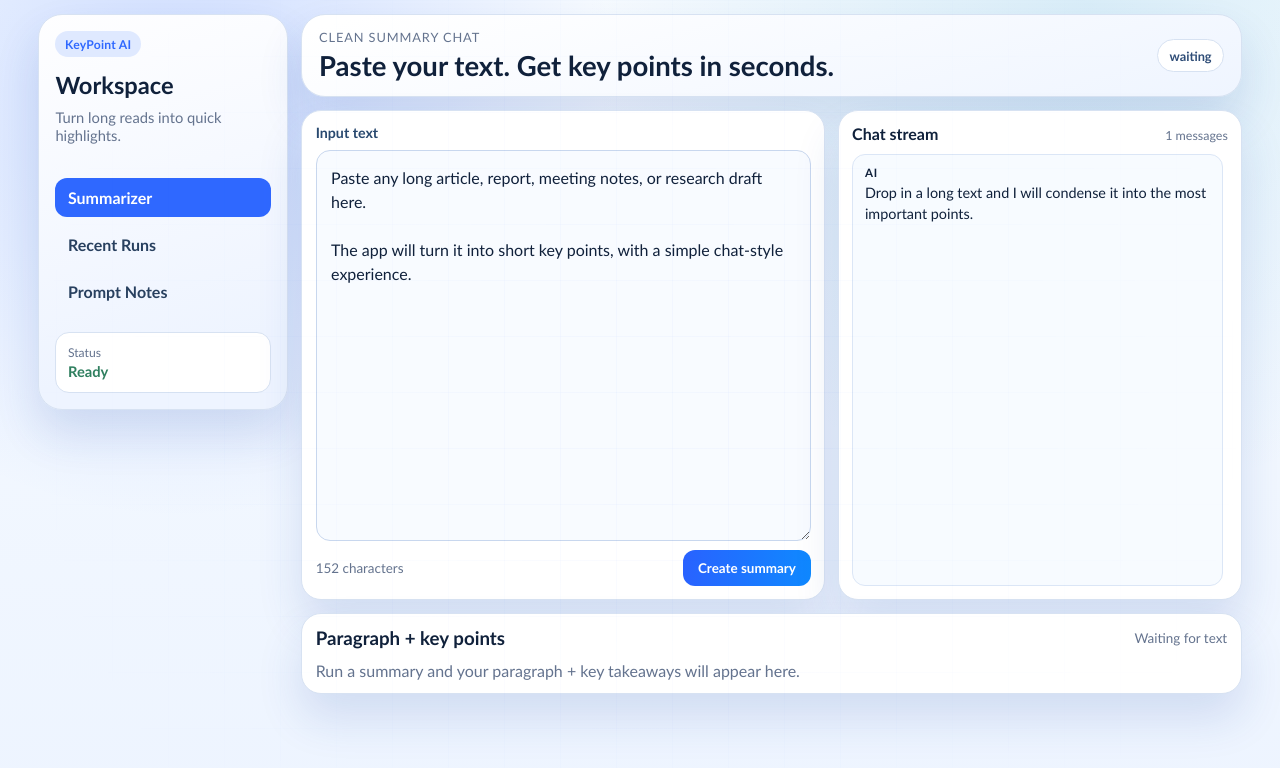
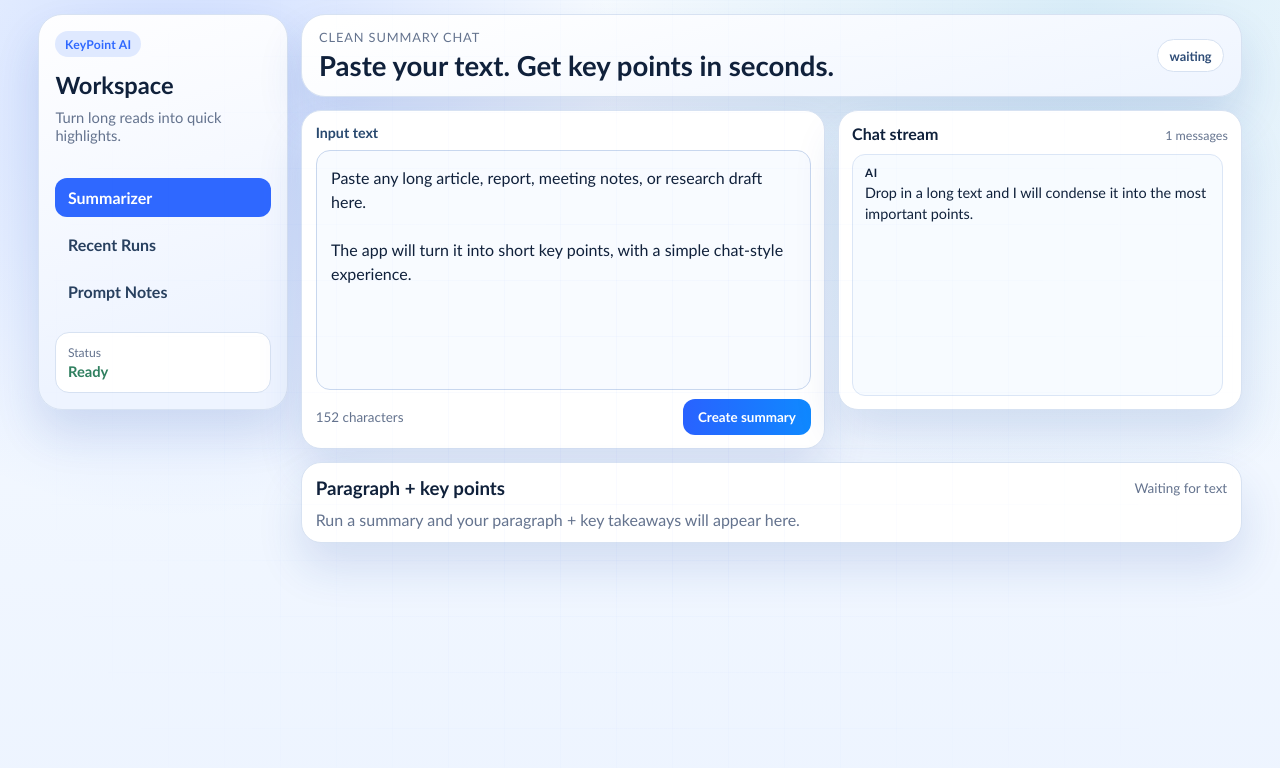
Before and after one commit to Cradky/Summarizing-Ai-, a Next.js app: page / in a window 1280 px wide. Shown: the top 768 px of the page. Built offline with nearby package versions, Linux system fonts and the light colour scheme.

Commit message:
Further reduce empty UI space in composer layout

```diff
--- a/src/app/globals.css
+++ b/src/app/globals.css
@@ -167,6 +167,7 @@ main {
     'composer conversation'
     'summary summary';
   gap: 0.8rem;
+  align-items: start;
 }
 
 .topbar {
@@ -219,6 +220,7 @@ main {
   padding: 0.84rem;
   display: grid;
   gap: 0.56rem;
+  align-content: start;
 }
 
 .composer label {
@@ -234,7 +236,11 @@ main {
   padding: 0.9rem;
   color: var(--text);
   background: var(--surface-alt);
-  resize: vertical;
+  min-height: 170px;
+  height: clamp(170px, 30vh, 250px);
+  max-height: 250px;
+  overflow-y: auto;
+  resize: none;
   line-height: 1.5;
 }
 
@@ -297,7 +303,7 @@ main {
   padding: 0.8rem;
   display: flex;
   flex-direction: column;
-  min-height: 340px;
+  min-height: 300px;
 }
 
 .conversation-header {
--- a/src/components/summarizer-chat.tsx
+++ b/src/components/summarizer-chat.tsx
@@ -296,7 +296,7 @@ export function SummarizerChat() {
             value={input}
             onChange={(event) => setInput(event.target.value)}
             placeholder="Drop a long article, transcript, notes, or report here..."
-            rows={15}
+            rows={9}
           />
           {sourceMatch ? (
             <div className="source-preview" aria-live="polite">
```
